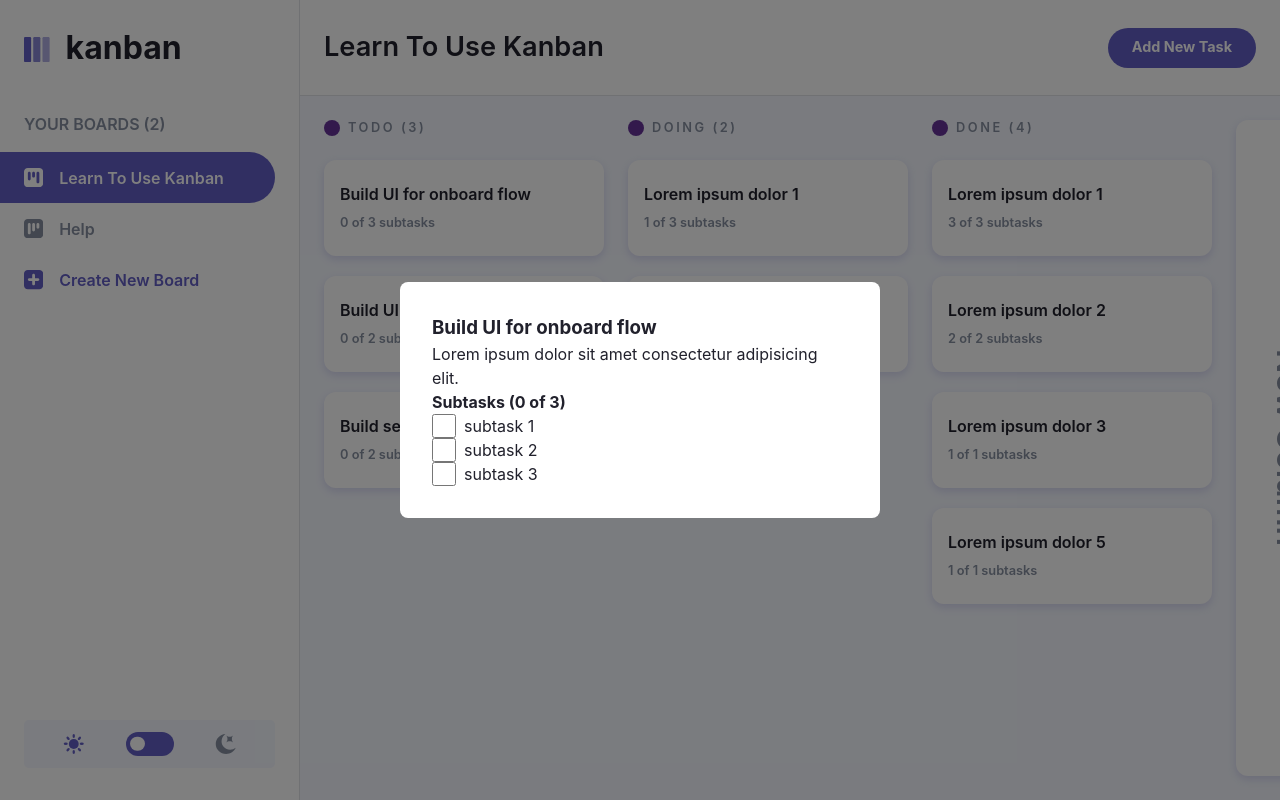
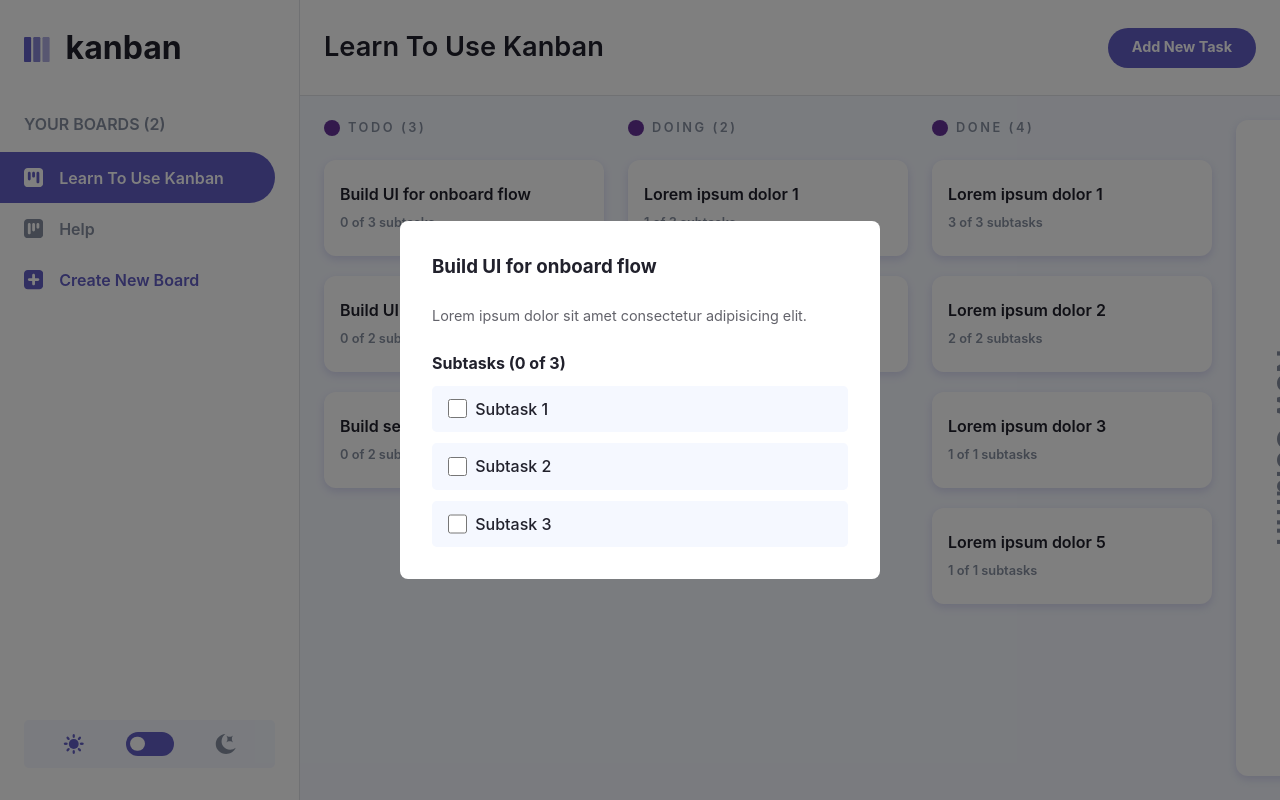
Before and after one commit to profpopoff/kanban, a Vue app: page / in a window 1280 px wide. Both pictures are taken after a click on the button "Build UI for onboard flow". Built offline with nearby package versions, Linux system fonts and the light colour scheme.

Commit message:
KABAN-76: Update TaskInfo style

```diff
--- a/src/components/layout/Board/Task.vue
+++ b/src/components/layout/Board/Task.vue
@@ -1,7 +1,7 @@
 <script setup lang="ts">
 import { ref, toRefs } from "vue";
 import Modal from "../../ui/Modal.vue";
-import { Task } from "../../../types/Board";
+import type { Task } from "../../../types/Board";
 import ButtonCustom from "../../ui/ButtonCustom.vue";
 import TaskInfoModal from "./TaskInfoModal.vue";
 
--- a/src/components/layout/Board/TaskInfoModal.vue
+++ b/src/components/layout/Board/TaskInfoModal.vue
@@ -1,6 +1,6 @@
 <script setup lang="ts">
-import { ref, toRefs } from "vue";
-import { Task } from "../../../types/Board";
+import { toRefs } from "vue";
+import type { Task } from "../../../types/Board";
 import CheckboxCustom from "../../ui/CheckboxCustom.vue";
 
 const { task } = defineProps<{ task: Task }>();
@@ -20,19 +20,46 @@ const handleSubtaskChange = (id: string) => {
   <div class="task-info">
     <h3>{{ task.title }}</h3>
     <p>{{ task.description }}</p>
+    <div class="subtasks">
       <h4>
         Subtasks ({{ subtasks.filter(({ isDone }) => isDone).length }} of
         {{ subtasks.length }})
       </h4>
+      <div class="checkbox-wrapper" v-for="{ id, title, isDone } in subtasks">
         <CheckboxCustom
           class="toggle"
-      v-for="{ id, title, isDone } in subtasks"
           @on-change="handleSubtaskChange"
           :id="id"
           :isChecked="isDone"
-      >{{ title }}</CheckboxCustom
         >
+          {{ title }}
+        </CheckboxCustom>
+      </div>
+    </div>
   </div>
 </template>
 
-<style scoped lang="scss"></style>
+<style scoped lang="scss">
+.task-info {
+  display: flex;
+  flex-direction: column;
+  gap: 1.5rem;
+
+  p {
+    opacity: 0.7;
+    font-size: 0.9rem;
+  }
+
+  .subtasks {
+    display: flex;
+    flex-direction: column;
+    gap: 0.7rem;
+
+    .checkbox-wrapper {
+      padding: 0.7rem 1rem;
+      border-radius: 0.3rem;
+      background-color: hsl(var(--background-color));
+    }
+  }
+}
+</style>
--- a/src/components/layout/Header/CreateTask.vue
+++ b/src/components/layout/Header/CreateTask.vue
@@ -6,7 +6,7 @@ import ButtonCustom from "../../ui/ButtonCustom.vue";
 import InputCustom from "../../ui/InputCustom.vue";
 import Dropdown from "../../ui/Dropdown.vue";
 import TextAreaCustom from "../../ui/TextAreaCustom.vue";
-import { Task } from "../../../types/Board";
+import type { Task } from "../../../types/Board";
 import { subtaskPlaceholders } from "../../../libs/subtaskPlaceholders";
 
 const store = useBoardsStore();
--- a/src/components/ui/CheckboxCustom.vue
+++ b/src/components/ui/CheckboxCustom.vue
@@ -43,24 +43,25 @@ const handleClick = () => {
   gap: 0.5em;
 
   input {
-    $height: 1.5em;
     $padding: 0.3em;
     $defaultColor: hsl(var(--default-color, var(--grey-color)));
     $checkedColor: hsl(var(--checked-color, var(--accent-color)));
     cursor: pointer;
 
     &.checkbox {
-      width: $height;
+      width: 1.2rem;
       aspect-ratio: 1;
       accent-color: $checkedColor;
       transition: all 0.25s linear;
 
       &:checked + label {
         text-decoration: line-through;
+        opacity: 0.7;
       }
     }
 
     &.toggle {
+      $height: 1.5em;
       -webkit-appearance: none;
       -moz-appearance: none;
       appearance: none;
@@ -104,6 +105,11 @@ const handleClick = () => {
     -moz-user-select: none;
     -ms-user-select: none;
     user-select: none;
+    font-weight: 500;
+
+    &:first-letter {
+      text-transform: uppercase;
+    }
 
     &:empty {
       display: none;
--- a/src/stores/boards.ts
+++ b/src/stores/boards.ts
@@ -1,6 +1,6 @@
 import { defineStore } from "pinia";
 import { computed, ref } from "vue";
-import Board from "../types/Board";
+import type Board from "../types/Board";
 
 export const useBoardsStore = defineStore("boards", () => {
   const boards = ref<Board[]>([
--- a/src/styles/index.css
+++ b/src/styles/index.css
@@ -1,5 +1,5 @@
-@import url('./_reset.css');
-@import url('./_variables.css');
+@import url("./_reset.css");
+@import url("./_variables.css");
 
 :root {
   font-family: Inter, system-ui, Avenir, Helvetica, Arial, sans-serif;
```
Lines whose indentation alone changed are shown as unchanged.
